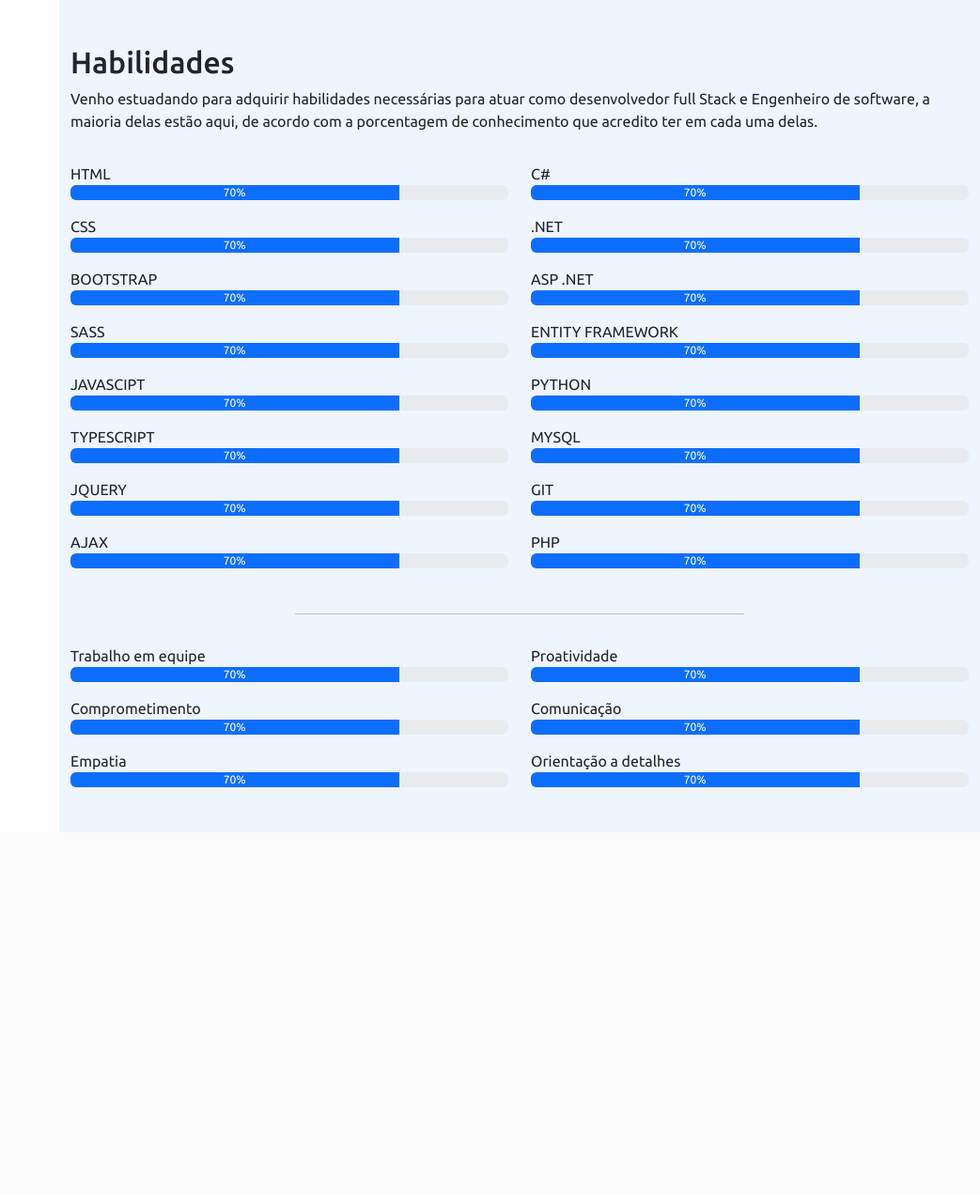
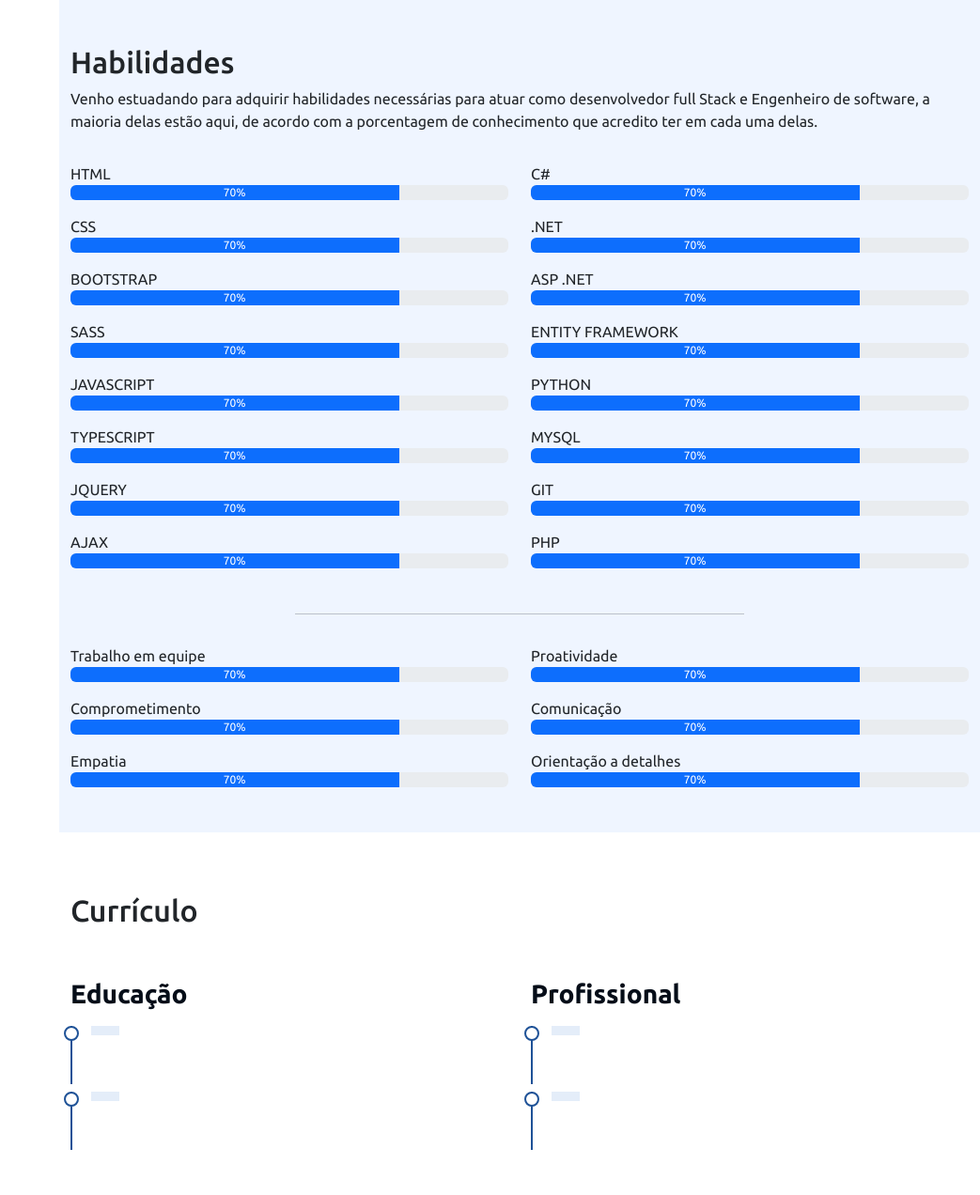
Before and after one commit to Hanzouphs/Portifolio, a Flask app: page / in a window 1280 px wide. Shown: the part 1737-3009 px from the top of the page at 94% size, without its empty margins (237-1280 px from the left). Before the commit the page ends 2575 px from the top, so only its background shows below. Run offline with Flask 2, Linux system fonts and the light colour scheme; some libraries are stand-ins or nearby versions.

Commit message:
Menu curriculo criado

```diff
--- a/static/style.css
+++ b/static/style.css
@@ -190,3 +190,46 @@ i.menu-mobile{
 .section-bg {
     background-color: #eff5ff;
 }
+
+.cv .cv-title{
+    font-weight: 700;
+    margin-top: 20px;
+    margin-bottom: 20px;
+    color: #050d18;
+}
+
+.cv .cv-item {
+    padding: 0 0 20px 20px;
+    margin-top: -2px;
+    border-left: 2px solid #1f5297;
+    position: relative;
+}
+
+.cv .cv-item h4 {
+    line-height: 18px;
+    font-weight: 600px;
+    text-transform: uppercase;
+    font-family: "Poppins", sans-serif;
+    color: #050d18;
+    margin-bottom: 10px;
+}
+
+.cv .cv-item h5 {
+    background: #e4edf9;
+    padding: 5px 15px;
+    display: inline-block;
+    font-weight: 600;
+    margin-bottom: 10px;
+}
+
+.cv .cv-item::before {
+    content: "";
+    position: absolute;
+    top: 0;
+    left: -9px;
+    width: 16px;
+    height: 16px;
+    border: 2px solid #1f5297;
+    background: #fff;
+    border-radius: 50%;
+}
--- a/templates/index.html
+++ b/templates/index.html
@@ -168,7 +168,7 @@
               <div class="progress" role="progressbar" aria-label="Example with label" aria-valuenow="70" aria-valuemin="0" aria-valuemax="100">
                 <div class="progress-bar" style="width: 75%">70%</div>
               </div>
-              <p class="mt-3 mb-0">JAVASCIPT</p>
+              <p class="mt-3 mb-0">JAVASCRIPT</p>
               <div class="progress" role="progressbar" aria-label="Example with label" aria-valuenow="70" aria-valuemin="0" aria-valuemax="100">
                 <div class="progress-bar" style="width: 75%">70%</div>
               </div>
@@ -264,6 +264,50 @@
 
       </section>
 
+      <section class="mt-5 cv" id="curriculo">
+        <div class="container pb-5">
+          <h2 class="pt-3 pb-4">Currículo</h2>
+          <div class="row">
+            <div class="col-md-6">
+              <h3 class="cv-title">Educação</h3>
+
+              <div class="cv-item">
+                <h4></h4>
+                <h5></h5>
+                <p><em></em></p>
+                <p></p>
+              </div>
+
+              <div class="cv-item">
+                <h4></h4>
+                <h5></h5>
+                <p><em></em></p>
+                <p></p>
+              </div>
+            </div>
+
+            <div class="col-md-6">
+              <h3 class="cv-title">Profissional</h3>
+
+              <div class="cv-item">
+                <h4></h4>
+                <h5></h5>
+                <p><em></em></p>
+                <p></p>
+              </div>
+              <div class="cv-item">
+                <h4></h4>
+                <h5></h5>
+                <p><em></em></p>
+                <p></p>
+              </div>
+            </div>
+
+          </div>
+
+        </div>
+      </section>
+
     </main>
 
     <script src="../static/bootstrap/js/bootstrap.bundle.min.js"></script>
```
